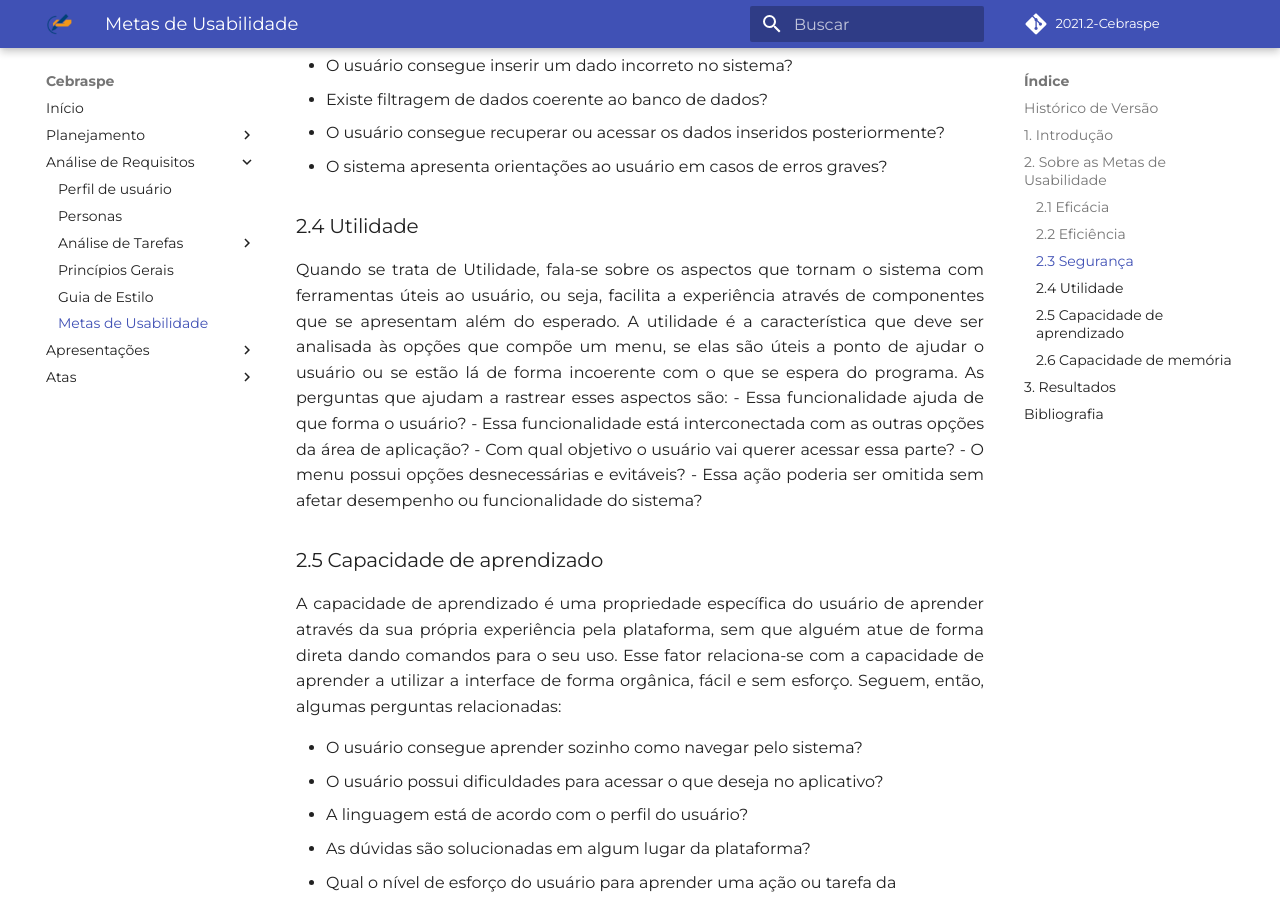
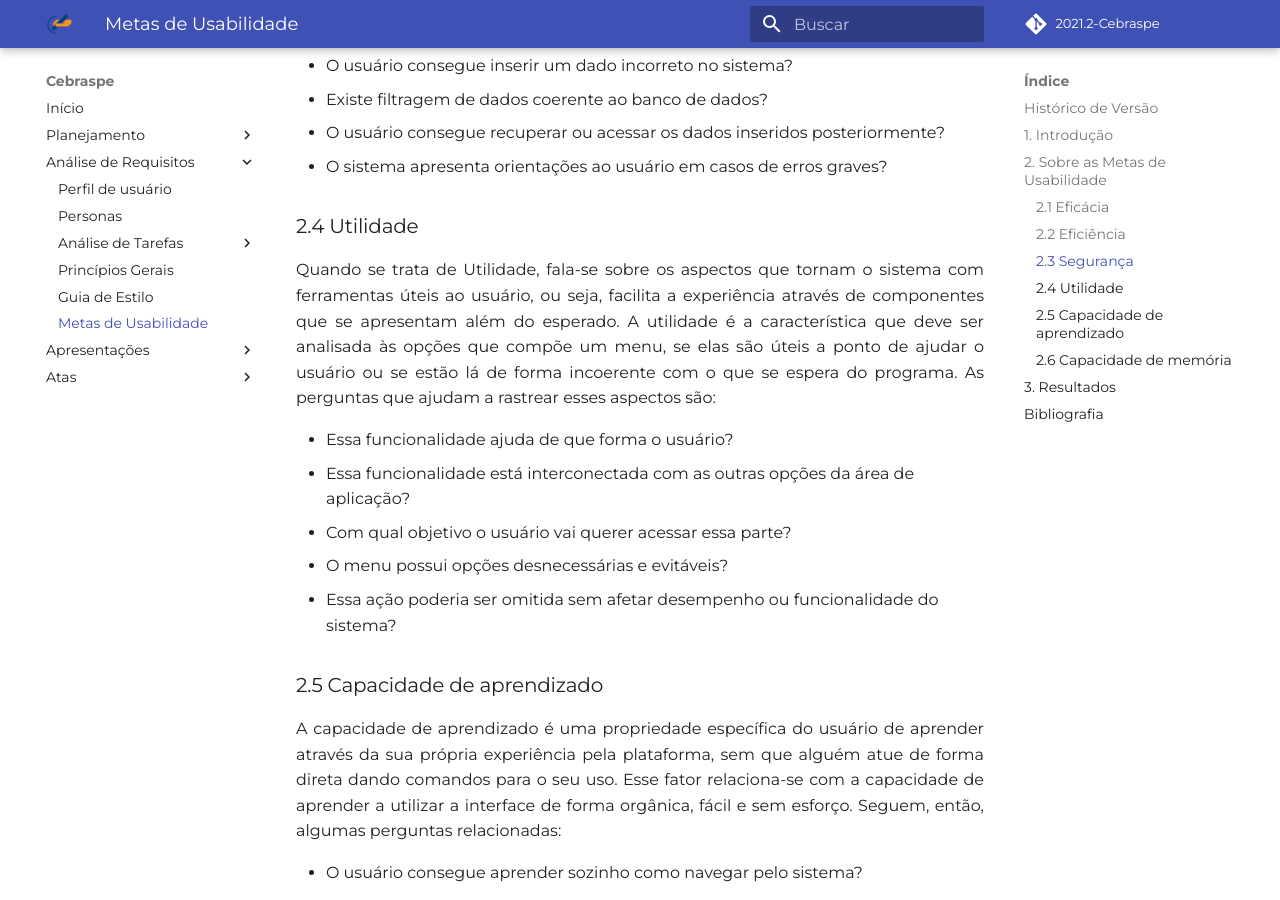
Before and after one commit to Interacao-Humano-Computador/2021.2-Cebraspe, an MkDocs documentation site: the page built from docs/Análise_de_requisitos/Metas_de_usabilidade/metas_de_usabilidade.md, in a window 1280 px wide and 900 px high, scrolled down 2139 px. Built offline with MkDocs 1.6.1 and Material for MkDocs 9.7.7, drawn with Linux system fonts in a browser that asks for light colours; some web fonts are replaced; comment, search, counter and statistics services are not loaded.

Commit message:
#20 - Arrumando erro

```diff
--- a/docs/Análise_de_requisitos/Metas_de_usabilidade/metas_de_usabilidade.md
+++ b/docs/Análise_de_requisitos/Metas_de_usabilidade/metas_de_usabilidade.md
@@ -54,15 +54,13 @@ A segurança está relacionada à proteção dos dados dentro da plataforma e se
 ### 2.4 Utilidade
 
 <p style="text-align: justify;">
-Quando se trata de Utilidade, fala-se sobre os aspectos que tornam o sistema com ferramentas úteis ao usuário, ou seja, facilita a experiência através de componentes que se apresentam além do esperado. A utilidade é a característica que deve ser analisada às opções que compõe um menu, se elas são úteis a ponto de ajudar o usuário ou se estão lá de forma incoerente com o que se espera do programa. As perguntas que ajudam a rastrear esses aspectos são:
+Quando se trata de Utilidade, fala-se sobre os aspectos que tornam o sistema com ferramentas úteis ao usuário, ou seja, facilita a experiência através de componentes que se apresentam além do esperado. A utilidade é a característica que deve ser analisada às opções que compõe um menu, se elas são úteis a ponto de ajudar o usuário ou se estão lá de forma incoerente com o que se espera do programa. As perguntas que ajudam a rastrear esses aspectos são:</p>
 
 - Essa funcionalidade ajuda de que forma o usuário?
 - Essa funcionalidade está interconectada com as outras opções da área de aplicação?
 - Com qual objetivo o usuário vai querer acessar essa parte?
 - O menu possui opções desnecessárias e evitáveis?
 - Essa ação poderia ser omitida sem afetar desempenho ou funcionalidade do sistema?
-
-</p>
 
 ### 2.5 Capacidade de aprendizado
 
```
